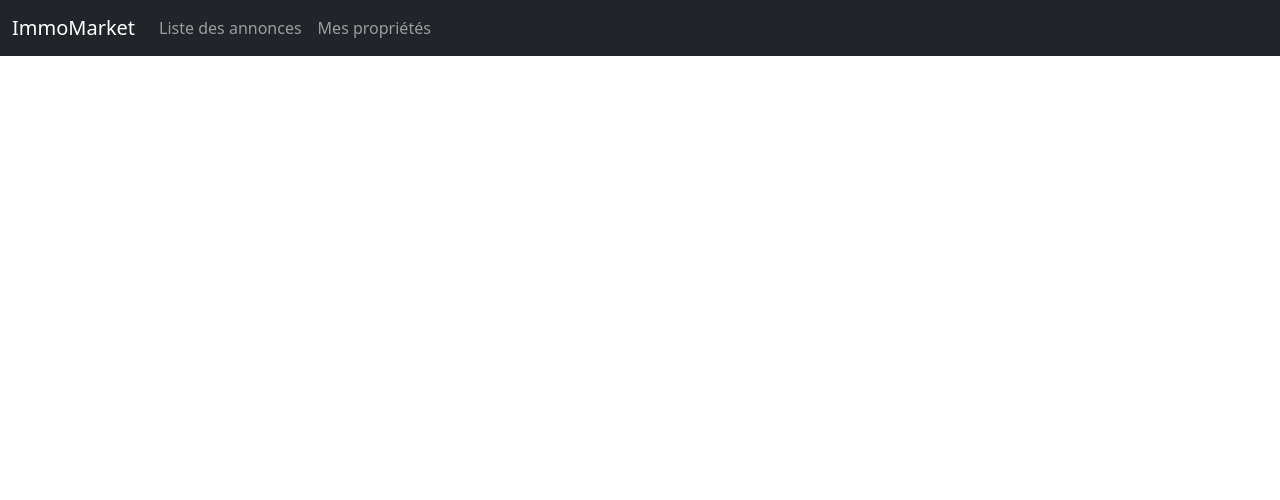
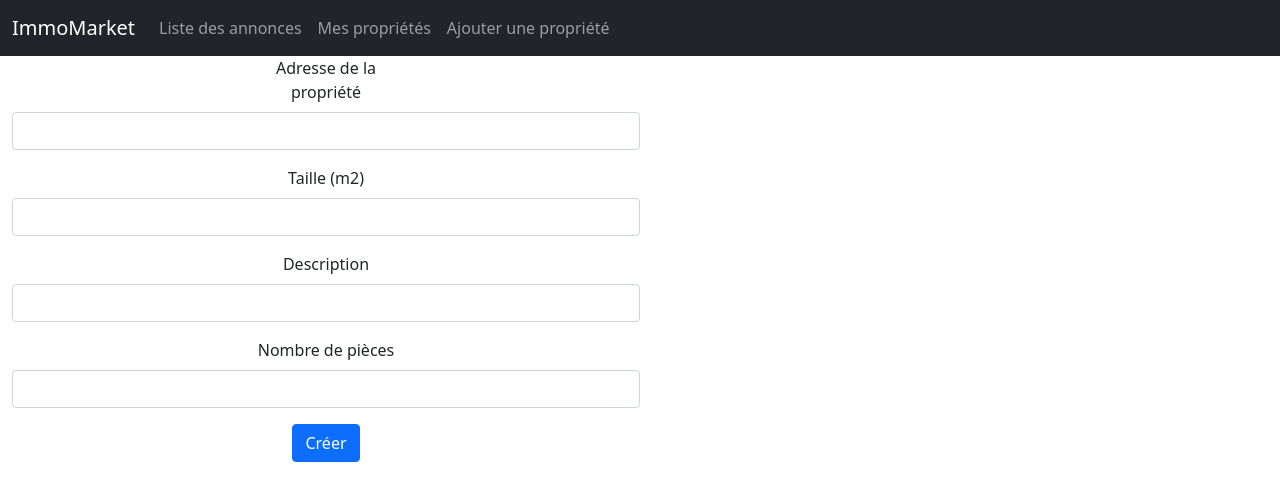
Before and after one commit to SandrinePatin/blockchain-marketplace, a React (Create React App) app: page /newProperty in a window 1280 px wide. Shown: the top 500 px of the page. Built offline with nearby package versions, Linux system fonts and the light colour scheme.

Commit message:
form create property

```diff
--- a/src/App.tsx
+++ b/src/App.tsx
@@ -4,15 +4,17 @@ import SalesList from "./SalesList/SalesList";
 import MyProperties from "./MyProperties/MyProperties";
 import {BrowserRouter, Route, Routes} from 'react-router-dom';
 import MarketNavbar from './MarketNavbar';
+import NewProperty from './MyProperties/NewProperty';
 
 function App() {
     const me = "myaddresswithalotofletters"
     const navigation = {
         brand: { name: "ImmoMarket", to: "/" },
         links: [
-        { name: "Liste des annonces", to: "/" },
-        { name: "Mes propriétés", to: "/myProperties" },
-        ]
+                { name: "Liste des annonces", to: "/" },
+                { name: "Mes propriétés", to: "/myProperties" },
+                { name: "Ajouter une propriété", to: "/newProperty" },
+            ]
         }
         const { brand, links } = navigation;
         return (
@@ -22,6 +24,7 @@ function App() {
                     <Routes>
                         <Route path="/" element={<SalesList myaddr={me}/>} />
                         <Route path="/myProperties" element={<MyProperties myaddr={me}/>} />
+                        <Route path="/newProperty" element={<NewProperty myaddr={me}/>} />
                     </Routes>
                 </BrowserRouter>
 
--- /dev/null
+++ b/src/MyProperties/NewProperty.tsx
@@ -0,0 +1,33 @@
+import React from "react";
+
+class NewProperty extends React.Component<any, any> {
+
+    render(){
+        return(
+            <div className="container-fluid">
+                <div className="col-3"></div>
+                <form className="col-6">
+                    <div className="mb-3">
+                        <label htmlFor="inputAddress" className="form-label col-3">Adresse de la propriété</label>
+                        <input type="text" className="form-control col-9" id="inputAddress"/>
+                    </div>
+                    <div className="mb-3">
+                        <label htmlFor="inputSize" className="form-label ">Taille (m2)</label>
+                        <input type="number" className="form-control" id="inputSize"/>
+                    </div>
+                    <div className="mb-3">
+                        <label htmlFor="inputDescription" className="form-label">Description</label>
+                        <input type="text" className="form-control" id="inputDescription"/>
+                    </div>
+                    <div className="mb-3">
+                        <label htmlFor="inputRooms" className="form-label">Nombre de pièces</label>
+                        <input type="number" className="form-control" id="inputRooms"/>
+                    </div>
+                    <button type="submit" className="btn btn-primary">Créer</button>
+                </form>
+            </div>
+        );
+    };
+}
+
+export default NewProperty;
--- a/src/PropertyComponent/PropertyComponent.tsx
+++ b/src/PropertyComponent/PropertyComponent.tsx
@@ -1,7 +1,5 @@
 import React from 'react';
 import './PropertyComponent.css';
-import Property from "../models/Property";
-import PropertyDetailsPopup from "./PropertyDetails";
 import { connectEth } from '../ABI/ContractController';
 import PropertyDetails from "./PropertyDetails";
 
```
